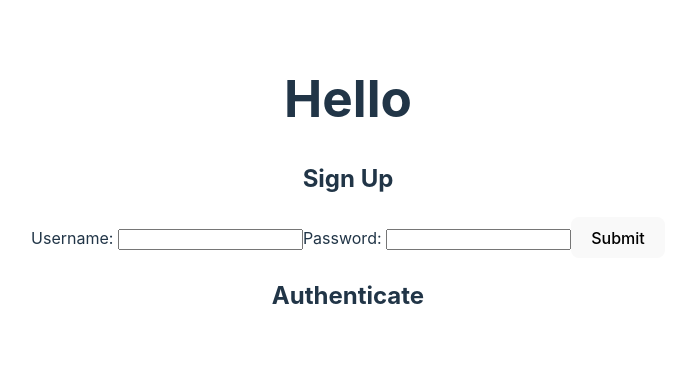
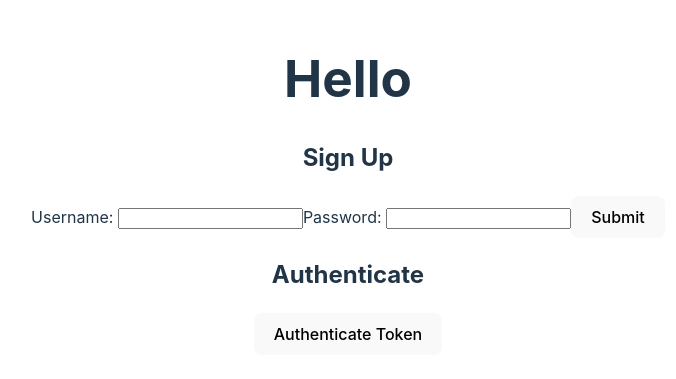
Before and after one commit to brossdeutcher/react-forms, a React (Vite) app: page / in a window 1280 px wide. Shown: the part 215-594 px from the top of the page, without its empty margins (292-968 px from the left). Built offline with nearby package versions, Linux system fonts and the light colour scheme.

Commit message:
added token authentication

```diff
--- a/src/components/Authenticate.jsx
+++ b/src/components/Authenticate.jsx
@@ -1,9 +1,38 @@
+import { useState } from "react";
 
 
 const Authenticate = ({token}) => {
+
+  const [successMsg, setSuccessMsg] = useState(null);
+  const [error, setError] = useState(null);
+
+  const authToken = async () => {
+    console.log(token);
+
+    try {
+      const response = await fetch(`https://fsa-jwt-practice.herokuapp.com/authenticate`, {
+        method: `GET`,
+        headers: {
+          "Content-Type": "application/json",
+          "Authorization": `Bearer ${token}`
+        }
+      });
+      throw Error(`OH SHIIIIT`);
+      const result = await response.json();
+      console.log(result);
+      setSuccessMsg(result.message);
+  } catch (err) {
+    console.error(`My Error Msg: ${err}`);
+    setError(err);
+  }
+  }
+
   return (
     <>
       <h2>Authenticate</h2>
+      {successMsg && <p>Great Success!! {successMsg}</p>}
+      {error && <p>ERROR: {error}</p>}
+      <button onClick={authToken}>Authenticate Token</button>
     </>
   )
 }
```
